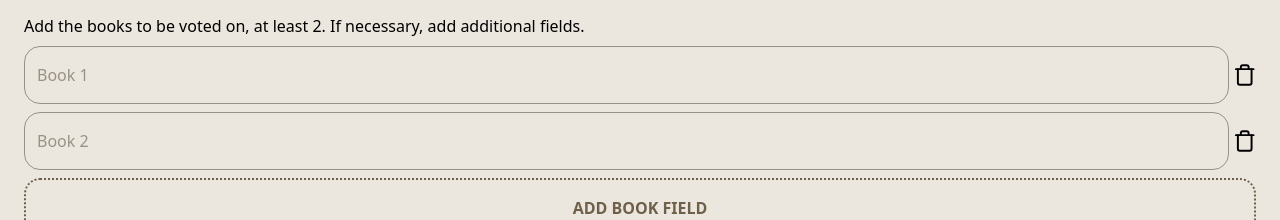
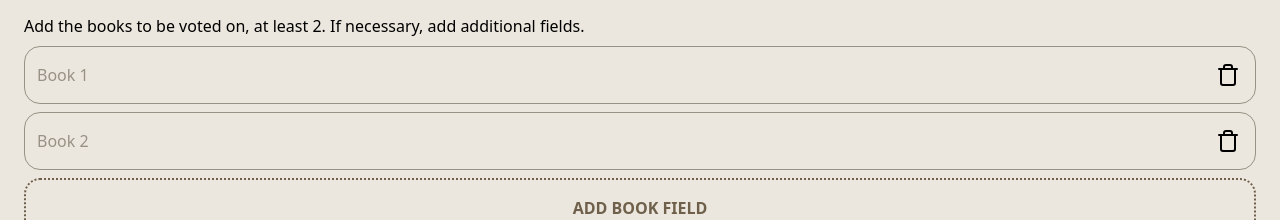
Before and after one commit to carolinaparisi/dom-app, a Next.js app: page /room in a window 1280 px wide. Shown: the part 1325-1545 px from the top of the page. Built offline with nearby package versions, Linux system fonts and the light colour scheme; no server answers; sample sign-in values are in the browser's storage.

Commit message:
fix: put trash inside input in CreateRoom

```diff
--- a/src/app/room/page.tsx
+++ b/src/app/room/page.tsx
@@ -201,10 +201,11 @@ export default function CreateRoom() {
                                 key={field.id}
                                 type="text"
                                 placeholder={`Book ${index + 1}`}
-                                className={`${errors.titles && errors.titles[index] ? 'border-2 border-red focus:border-red' : 'border-gray'} block w-full rounded-2xl bg-transparent px-3 py-4 outline-none placeholder:text-gray focus:outline-none focus:ring-0`}
+                                className={`${errors.titles && errors.titles[index] ? 'border-2 border-red focus:border-red' : 'border-gray'} relative block w-full rounded-2xl bg-transparent px-3 py-4 outline-none placeholder:text-gray focus:outline-none focus:ring-0`}
                                 {...register(`titles.${index}.title`)}
                               />
                               <Trash
+                                className="absolute right-10"
                                 onClick={() => {
                                   remove(index);
                                 }}
```
